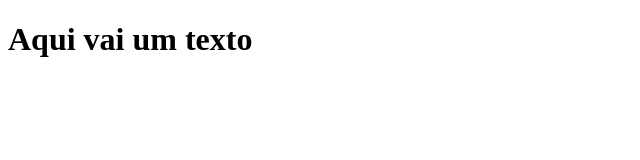
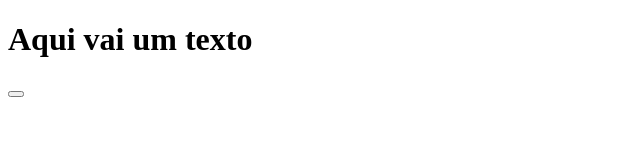
Before and after one commit to MurukLuan/AulasJavaQUA209048, a plain HTML site: page codigosJava/index.html in a window 1280 px wide. Shown: the full height of the page, 0-640 px from the left. Drawn offline with Linux system fonts and the light colour scheme.

Commit message:
Update index.html
botão de enviar adicionado ao arquivo

```diff
--- a/codigosJava/index.html
+++ b/codigosJava/index.html
@@ -5,5 +5,7 @@
     </head>
     <body>
         <h1>Aqui vai um texto</h1>
+
+        <button type="submit" value="Enviar">
     </body>
 </html>
```
